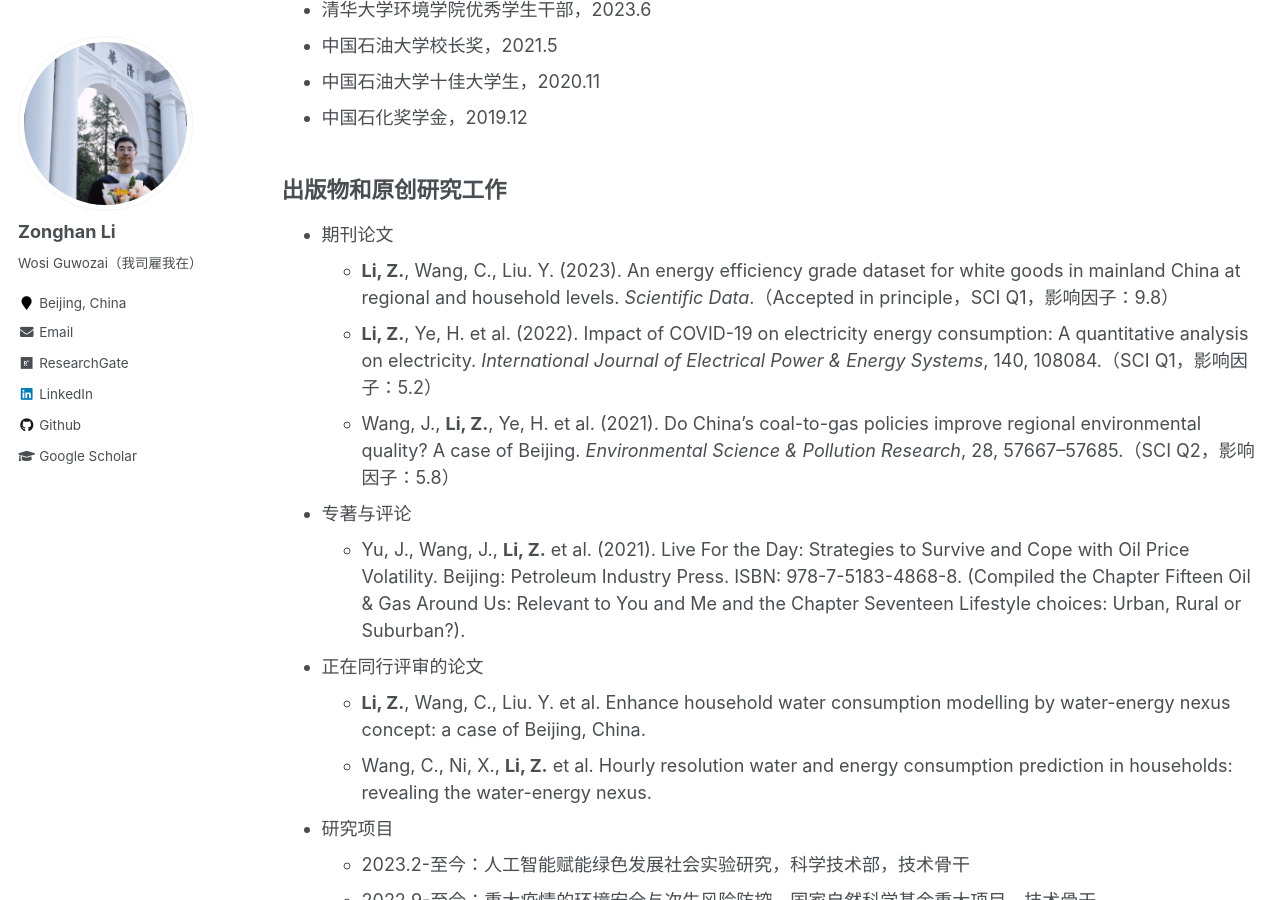
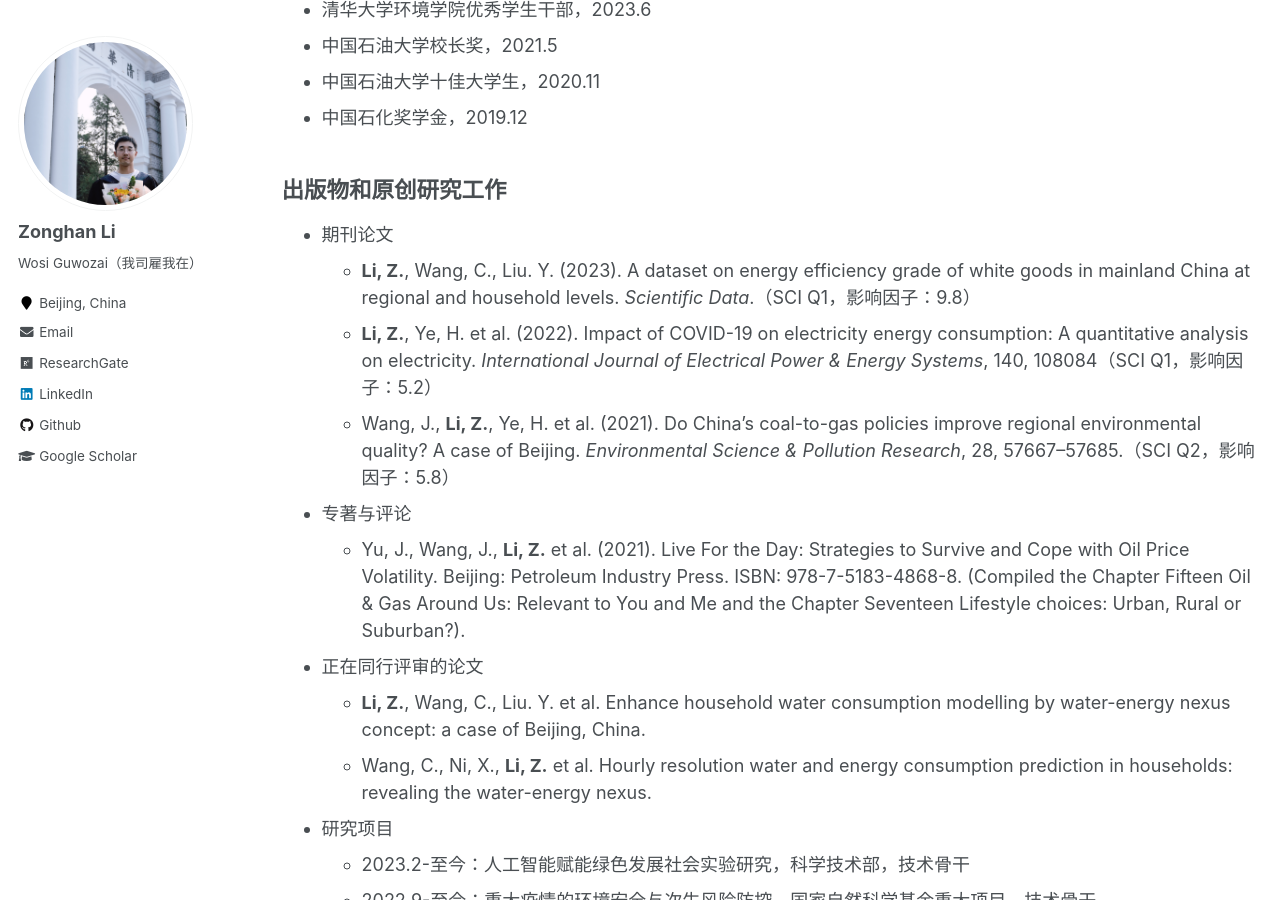
Before and after one commit to lzh3278/lzh.github.io, a Jekyll site: the page built from _pages/cv-chn.md, in a window 1280 px wide and 900 px high, scrolled down 980 px. Built offline with Jekyll 4.4.1, drawn with Linux system fonts in a browser that asks for light colours.

Commit message:
Update cv-chn.md

```diff
--- a/_pages/cv-chn.md
+++ b/_pages/cv-chn.md
@@ -39,8 +39,8 @@ redirect_from:
 出版物和原创研究工作
 ------
 * 期刊论文
-    * **Li, Z.**, Wang, C., Liu. Y. (2023). An energy efficiency grade dataset for white goods in mainland China at regional and household levels. *Scientific Data*.（Accepted in principle，SCI Q1，影响因子：9.8）
-    * **Li, Z.**, Ye, H. et al. (2022). Impact of COVID-19 on electricity energy consumption: A quantitative analysis on electricity. *International Journal of Electrical Power & Energy Systems*, 140, 108084.（SCI Q1，影响因子：5.2）
+    * **Li, Z.**, Wang, C., Liu. Y. (2023). A dataset on energy efficiency grade of white goods in mainland China at regional and household levels. *Scientific Data*.（SCI Q1，影响因子：9.8）
+    * **Li, Z.**, Ye, H. et al. (2022). Impact of COVID-19 on electricity energy consumption: A quantitative analysis on electricity. *International Journal of Electrical Power & Energy Systems*, 140, 108084（SCI Q1，影响因子：5.2）
     * Wang, J., **Li, Z.**, Ye, H. et al. (2021). Do China’s coal-to-gas policies improve regional environmental quality? A case of Beijing. *Environmental Science & Pollution Research*, 28, 57667–57685.（SCI Q2，影响因子：5.8）
 * 专著与评论
     * Yu, J., Wang, J., **Li, Z.** et al. (2021). Live For the Day: Strategies to Survive and Cope with Oil Price Volatility. Beijing: Petroleum Industry Press. ISBN: 978-7-5183-4868-8. (Compiled the Chapter Fifteen Oil & Gas Around Us: Relevant to You and Me and the Chapter Seventeen Lifestyle choices: Urban, Rural or Suburban?).
```
